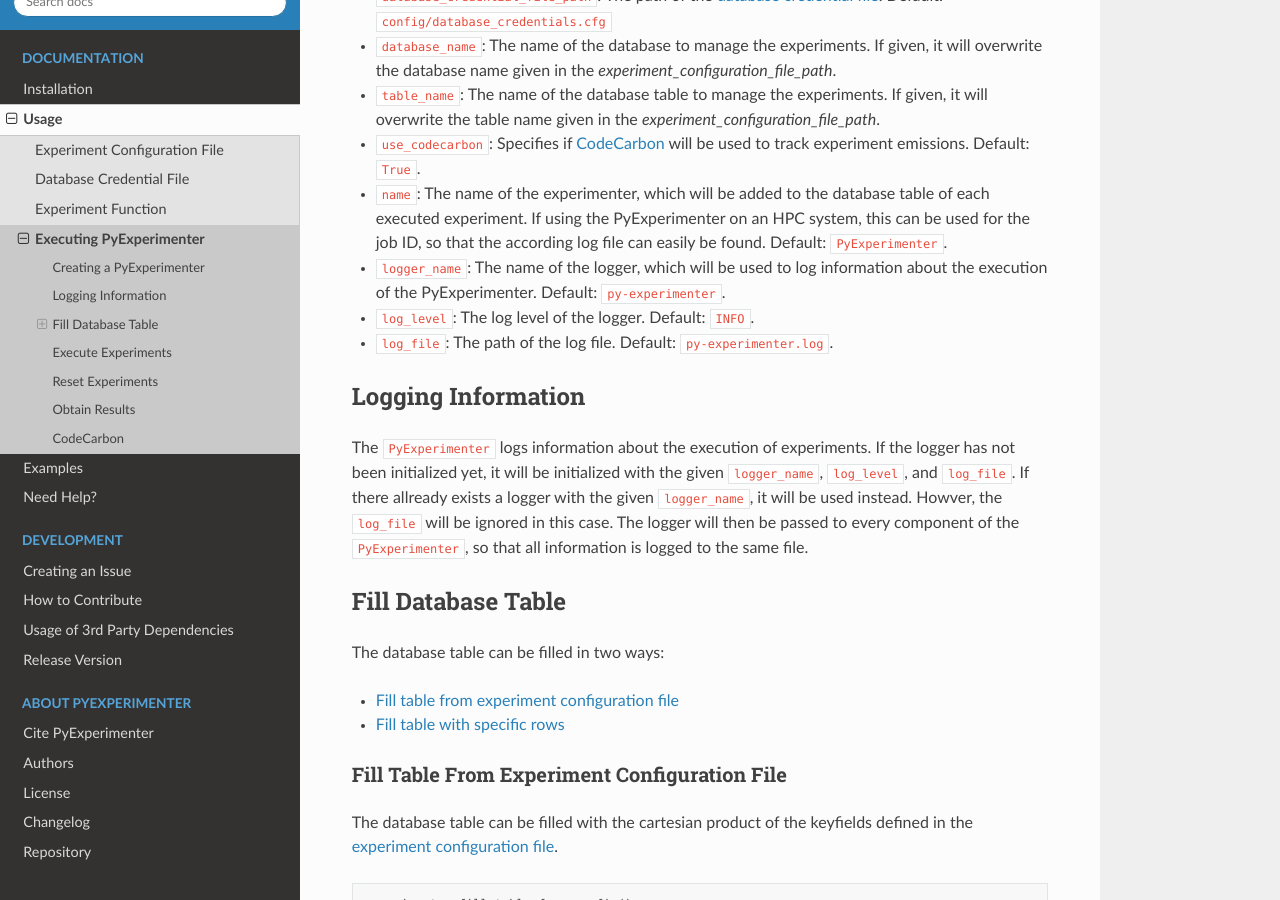
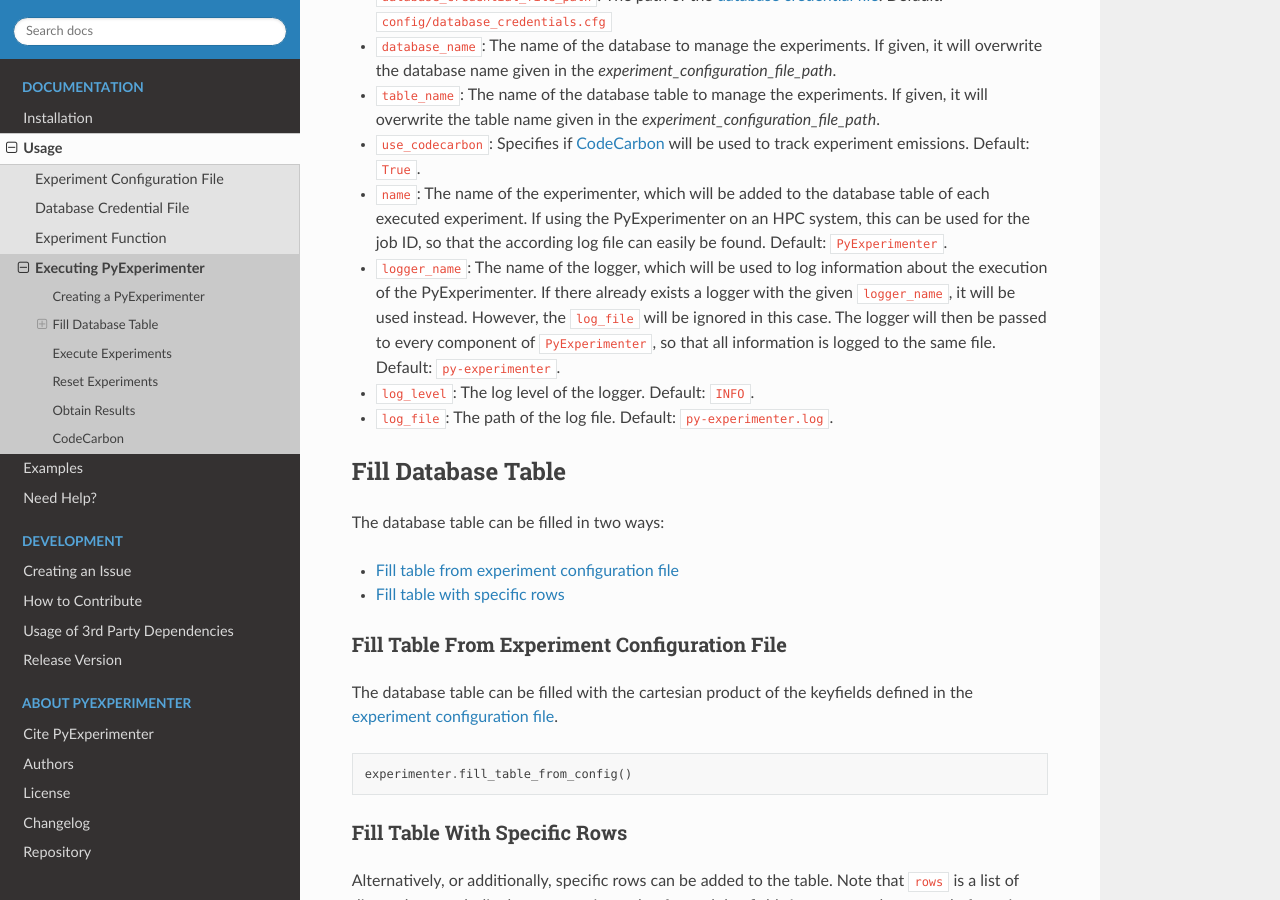
Before and after one commit to tornede/py_experimenter, a Sphinx documentation site: the page built from docs/source/usage/execution.rst, in a window 1280 px wide and 900 px high, scrolled down 774 px. Built offline with Sphinx 7.4.7 and the Read the Docs theme 2.0.0, drawn with Linux system fonts in a browser that asks for light colours; pages that are not in the unit, such as notebooks, are missing from menus.

Commit message:
Update documentation

```diff
--- a/docs/source/usage/execution.rst
+++ b/docs/source/usage/execution.rst
@@ -36,16 +36,10 @@ Additionally, further information can be given to ``PyExperimenter``:
 - ``table_name``: The name of the database table to manage the experiments. If given, it will overwrite the table name given in the `experiment_configuration_file_path`.
 - ``use_codecarbon``: Specifies if :ref:`CodeCarbon <experiment_configuration_file_codecarbon>` will be used to track experiment emissions. Default: ``True``.
 - ``name``: The name of the experimenter, which will be added to the database table of each executed experiment. If using the PyExperimenter on an HPC system, this can be used for the job ID, so that the according log file can easily be found. Default: ``PyExperimenter``.
-- ``logger_name``: The name of the logger, which will be used to log information about the execution of the PyExperimenter. Default: ``py-experimenter``.
+- ``logger_name``: The name of the logger, which will be used to log information about the execution of the PyExperimenter. If there already exists a logger with the given ``logger_name``, it will be used instead. However, the ``log_file`` will be ignored in this case. The logger will then be passed to every component of ``PyExperimenter``, so that all information is logged to the same file. Default: ``py-experimenter``.
 - ``log_level``: The log level of the logger. Default: ``INFO``.
 - ``log_file``: The path of the log file. Default: ``py-experimenter.log``.
 
--------------------
-Logging Information
--------------------
-
-The ``PyExperimenter`` logs information about the execution of experiments. If the logger has not been initialized yet, it will be initialized with the given ``logger_name``, ``log_level``, and ``log_file``.
-If there allready exists a logger with the given ``logger_name``, it will be used instead. Howver, the ``log_file`` will be ignored in this case. The logger will then be passed to every component of the ``PyExperimenter``, so that all information is logged to the same file.
 
 -------------------
 Fill Database Table
```
